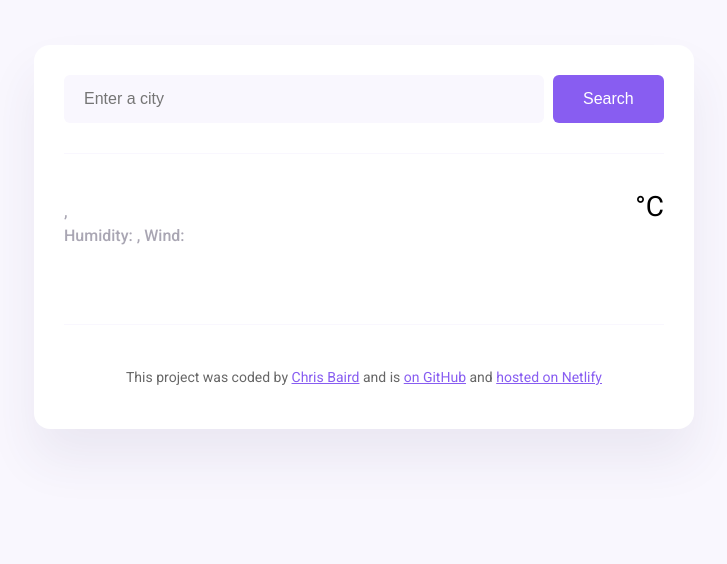
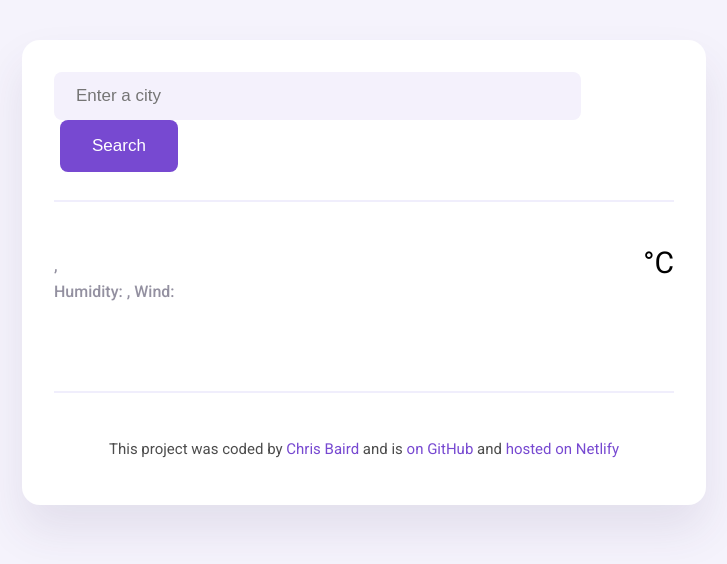
Before and after one commit to chrislegato/Weather-App-SheCodes, a plain HTML site: page index.html in a window 1280 px wide. Shown: the whole page, without its empty margins (276-1003 px from the left). Drawn offline with nearby package versions, Linux system fonts and the light colour scheme; no server answers.

Commit message:
Updated Style.css to customize to my liking

```diff
--- a/src/style.css
+++ b/src/style.css
@@ -1,47 +1,48 @@
 body {
-  background-color: #f9f7fe;
+  background-color: #f5f3fc;
   font-family: "Roboto", sans-serif;
 }
 
 a {
-  color: #885df1;
+  color: #7749d1;
+  text-decoration: none;
 }
 
 .weather-app {
   background: white;
-  max-width: 600px;
-  margin: 45px auto;
-  box-shadow: 0 30px 50px rgba(65, 50, 100, 0.08);
-  border-radius: 16px;
-  padding: 30px;
+  max-width: 620px;
+  margin: 40px auto;
+  box-shadow: 0 25px 45px rgba(65, 50, 100, 0.1);
+  border-radius: 18px;
+  padding: 32px;
 }
 
 header {
-  border-bottom: 1px solid #f9f7fe;
-  padding: 0 0 30px 0;
+  border-bottom: 2px solid #f0eefc;
+  padding: 0 0 28px 0;
 }
 
 .search-form-input {
-  background-color: #f9f7fe;
+  background-color: #f4f1fc;
   border: none;
-  border-radius: 6px;
-  width: 80%;
-  font-size: 16px;
-  padding: 15px 20px;
+  border-radius: 8px;
+  width: 85%;
+  font-size: 17px;
+  padding: 14px 22px;
 }
 
 .search-form-button {
-  background: #885df1;
-  padding: 15px 30px;
+  background: #7749d1;
+  padding: 16px 32px;
   border: none;
-  font-size: 16px;
-  margin-left: 5px;
-  border-radius: 6px;
+  font-size: 17px;
+  margin-left: 6px;
+  border-radius: 8px;
   color: white;
 }
 
 main {
-  padding: 30px 0;
+  padding: 35px 0;
 }
 
 .weather-app-data {
@@ -51,14 +52,14 @@ main {
 
 .weather-app-city {
   margin: 0;
-  font-size: 38px;
-  line-height: 48px;
+  font-size: 40px;
+  line-height: 50px;
 }
 
 .weather-app-details {
   font-size: 16px;
-  color: rgba(39, 33, 66, 0.4);
-  line-height: 24px;
+  color: rgba(39, 33, 66, 0.5);
+  line-height: 26px;
   font-weight: 500;
 }
 
@@ -71,57 +72,58 @@ main {
 }
 
 .weather-app-icon {
-  width: 88px;
-  height: 88px;
+  width: 90px;
+  height: 90px;
 }
 
 .weather-app-temperature {
-  font-size: 88px;
-  line-height: 88px;
+  font-size: 90px;
+  line-height: 90px;
   font-weight: bold;
 }
 
 .weather-app-unit {
-  margin-top: 6px;
-  font-size: 28px;
+  margin-top: 8px;
+  font-size: 30px;
 }
 
 .weather-forecast {
   display: flex;
   justify-content: space-around;
-  margin-top: 30px;
+  margin-top: 35px;
 }
 
 .weather-forecast-date {
   text-align: center;
-  color: rgba(39, 33, 66, 0.4);
+  color: rgba(39, 33, 66, 0.5);
   font-size: 16px;
-  line-height: 20px;
-  margin-bottom: 10px;
+  line-height: 22px;
+  margin-bottom: 12px;
 }
 
 .weather-forecast-icon {
-  width: 88px;
-  height: 88px;
+  width: 90px;
+  height: 90px;
   display: block;
   margin: 0 auto;
 }
+
 .weather-forecast-temperatures {
   text-align: center;
   color: #f65282;
-  margin-top: 10px;
+  margin-top: 12px;
   display: flex;
   justify-content: center;
 }
 
 .weather-forecast-temperature {
-  padding: 0 10px;
+  padding: 0 12px;
 }
 
 footer {
-  border-top: 1px solid #f9f7fe;
-  padding: 30px 0 0 0;
+  border-top: 2px solid #f0eefc;
+  padding: 32px 0 0 0;
   text-align: center;
-  font-size: 14px;
-  color: rgba(0, 0, 0, 0.6);
+  font-size: 15px;
+  color: rgba(0, 0, 0, 0.7);
 }
```
